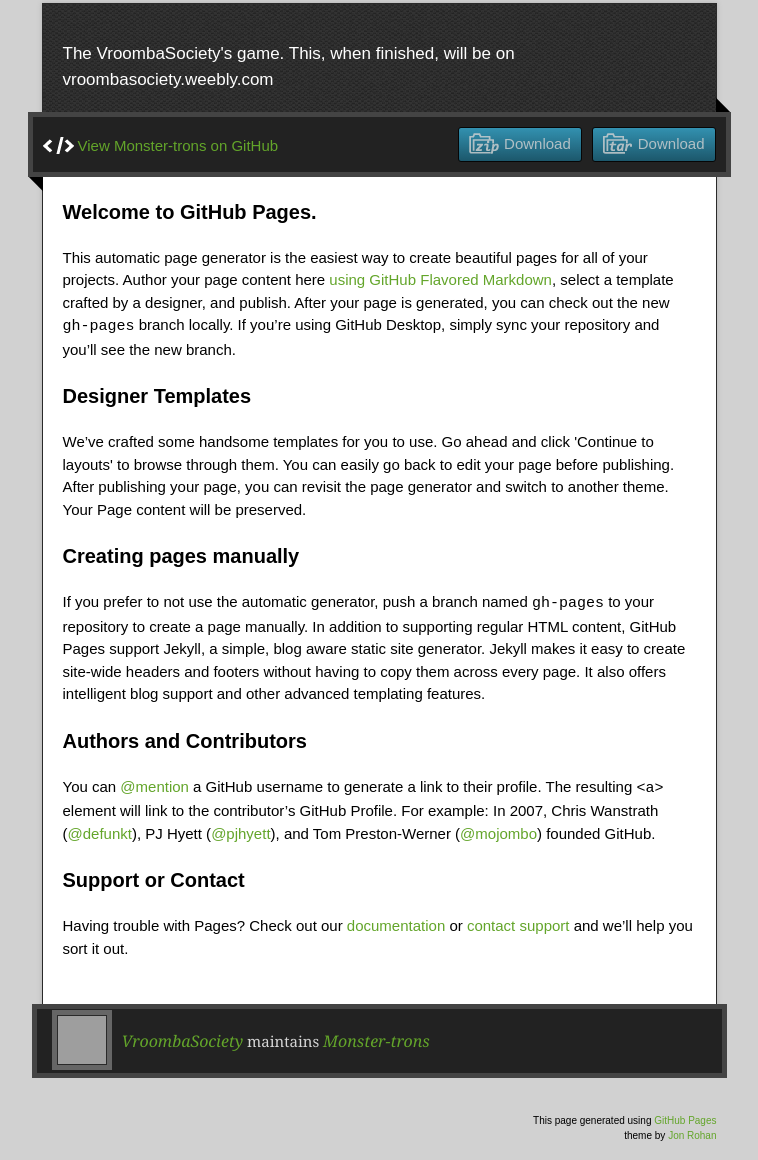
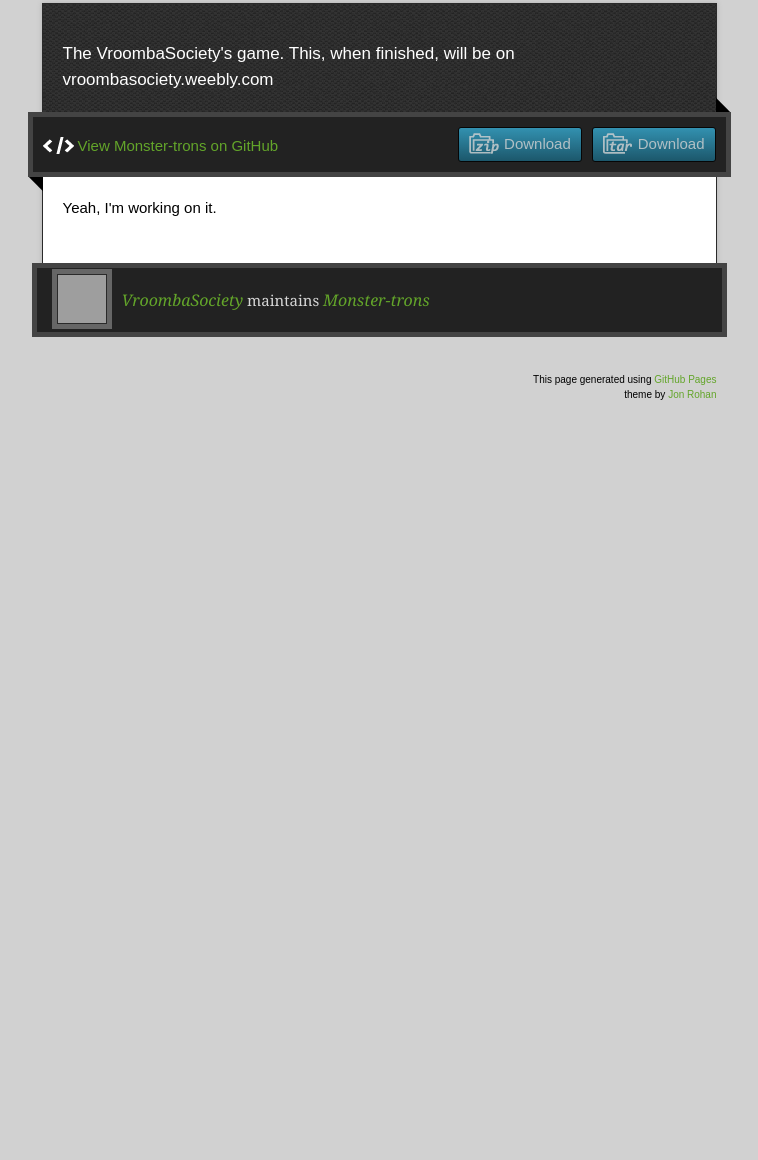
Before and after one commit to VroombaSociety/Monster-trons, a plain HTML site: page index.html in a window 1280 px wide. Shown: the part 127-1287 px from the top of the page, without its empty margins (261-1019 px from the left). After the commit the page ends 800 px from the top, so only its background shows below. Drawn offline with nearby package versions, Linux system fonts and the light colour scheme; grey boxes are pictures that could not be loaded.

```diff
--- a/index.html
+++ b/index.html
@@ -36,30 +36,7 @@
         <span class="blc"></span><span class="trc"></span>
         </div>
         <article class="markdown-body">
-          <h3>
-<a id="welcome-to-github-pages" class="anchor" href="#welcome-to-github-pages" aria-hidden="true"><span class="octicon octicon-link"></span></a>Welcome to GitHub Pages.</h3>
-
-<p>This automatic page generator is the easiest way to create beautiful pages for all of your projects. Author your page content here <a href="https://guides.github.com/features/mastering-markdown/">using GitHub Flavored Markdown</a>, select a template crafted by a designer, and publish. After your page is generated, you can check out the new <code>gh-pages</code> branch locally. If you’re using GitHub Desktop, simply sync your repository and you’ll see the new branch.</p>
-
-<h3>
-<a id="designer-templates" class="anchor" href="#designer-templates" aria-hidden="true"><span class="octicon octicon-link"></span></a>Designer Templates</h3>
-
-<p>We’ve crafted some handsome templates for you to use. Go ahead and click 'Continue to layouts' to browse through them. You can easily go back to edit your page before publishing. After publishing your page, you can revisit the page generator and switch to another theme. Your Page content will be preserved.</p>
-
-<h3>
-<a id="creating-pages-manually" class="anchor" href="#creating-pages-manually" aria-hidden="true"><span class="octicon octicon-link"></span></a>Creating pages manually</h3>
-
-<p>If you prefer to not use the automatic generator, push a branch named <code>gh-pages</code> to your repository to create a page manually. In addition to supporting regular HTML content, GitHub Pages support Jekyll, a simple, blog aware static site generator. Jekyll makes it easy to create site-wide headers and footers without having to copy them across every page. It also offers intelligent blog support and other advanced templating features.</p>
-
-<h3>
-<a id="authors-and-contributors" class="anchor" href="#authors-and-contributors" aria-hidden="true"><span class="octicon octicon-link"></span></a>Authors and Contributors</h3>
-
-<p>You can <a href="https://github.com/blog/821" class="user-mention">@mention</a> a GitHub username to generate a link to their profile. The resulting <code>&lt;a&gt;</code> element will link to the contributor’s GitHub Profile. For example: In 2007, Chris Wanstrath (<a href="https://github.com/defunkt" class="user-mention">@defunkt</a>), PJ Hyett (<a href="https://github.com/pjhyett" class="user-mention">@pjhyett</a>), and Tom Preston-Werner (<a href="https://github.com/mojombo" class="user-mention">@mojombo</a>) founded GitHub.</p>
-
-<h3>
-<a id="support-or-contact" class="anchor" href="#support-or-contact" aria-hidden="true"><span class="octicon octicon-link"></span></a>Support or Contact</h3>
-
-<p>Having trouble with Pages? Check out our <a href="https://help.github.com/pages">documentation</a> or <a href="https://github.com/contact">contact support</a> and we’ll help you sort it out.</p>
+          <p>Yeah, I'm working on it.</p>
         </article>
       </div>
     </div>
@@ -80,6 +57,16 @@
     <p class="name"></p>
   </div>
 
+            <script type="text/javascript">
+            var gaJsHost = (("https:" == document.location.protocol) ? "https://ssl." : "http://www.");
+            document.write(unescape("%3Cscript src='" + gaJsHost + "google-analytics.com/ga.js' type='text/javascript'%3E%3C/script%3E"));
+          </script>
+          <script type="text/javascript">
+            try {
+              var pageTracker = _gat._getTracker("UA-66437400-2");
+            pageTracker._trackPageview();
+            } catch(err) {}
+          </script>
 
 </body>
 </html>
```
Also changed, not shown: params.json (+1 -1 lines).
